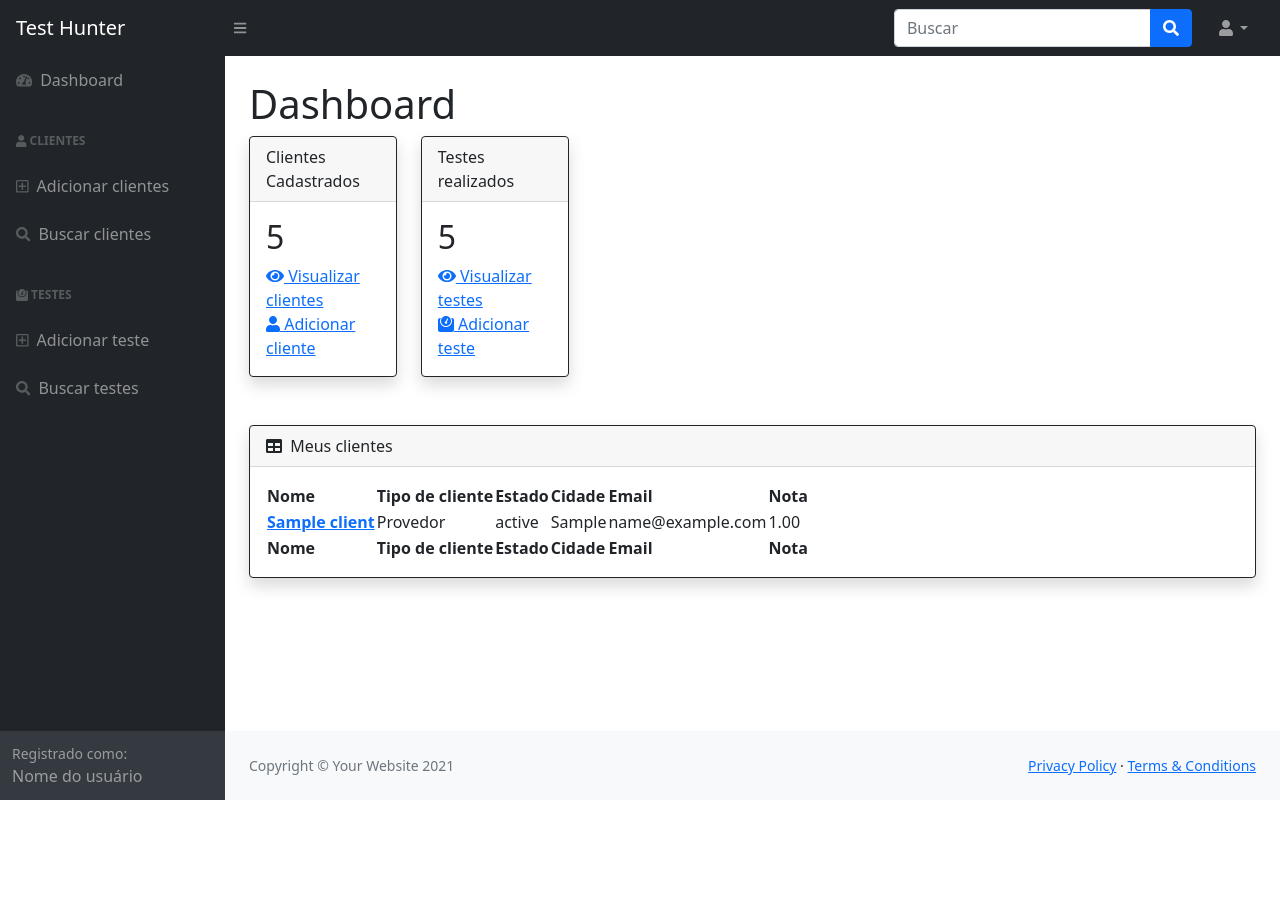
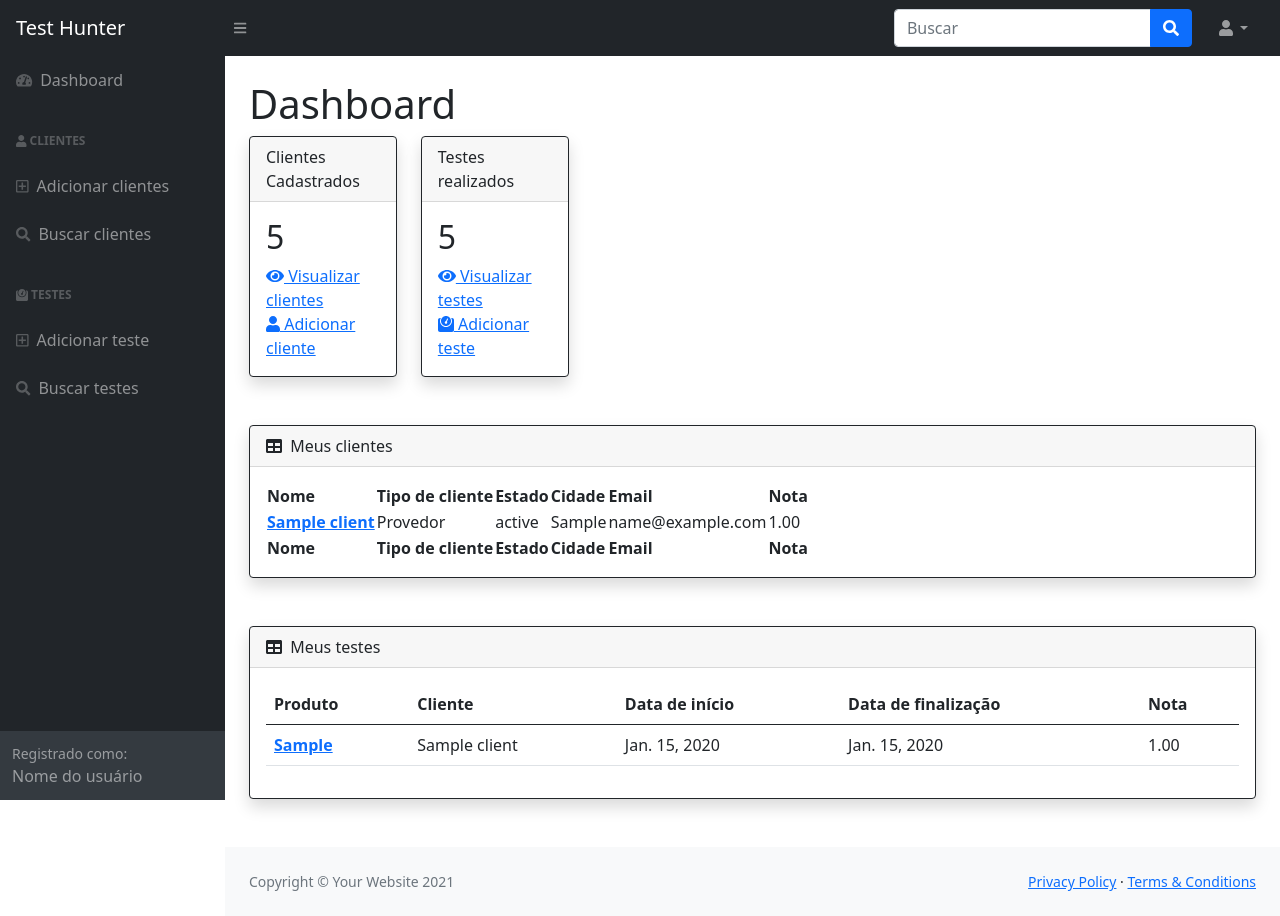
Before and after one commit to Hillerr/TestHunter, a Django app: page /accounts/ in a window 1280 px wide. Before the commit the page ends 800 px from the top, so only its background shows below. Run offline with Django 3.2, Linux system fonts and the light colour scheme; a user stored in the database is signed in; tables that the repository leaves empty hold one stand-in row (values such as "Sample post"); some libraries are stand-ins or nearby versions.

Commit message:
Fixing some front-end issues

```diff
--- a/TestHunter/static/assets/demo/datatables-demo.js
+++ b/TestHunter/static/assets/demo/datatables-demo.js
@@ -1,4 +1,5 @@
 // Call the dataTables jQuery plugin
 $(document).ready(function() {
   $('#dataTable').DataTable();
+  $('#mytestsTable').DataTable();
 });
--- a/TestHunter/static/js/datatables-simple-demo.js
+++ b/TestHunter/static/js/datatables-simple-demo.js
@@ -6,4 +6,8 @@ window.addEventListener('DOMContentLoaded', event => {
     if (datatablesSimple) {
         new simpleDatatables.DataTable(datatablesSimple);
     }
+    datatablesSimple = document.getElementById('mytestsTable');
+    if (datatablesSimple) {
+        new simpleDatatables.DataTable(datatablesSimple);
+    }
 });
--- a/accounts/views.py
+++ b/accounts/views.py
@@ -6,6 +6,7 @@ from django.contrib.auth.decorators import login_required
 from django.contrib import messages
 from django.contrib.auth import authenticate
 from client.models import Client
+from tests.models import Test
 
 # Create your views here.
 def login(request):
@@ -32,7 +33,8 @@ def login(request):
 
 @login_required(login_url='login')
 def logout(request):
-    return
+    auth.logout(request)
+    return redirect ('login')
 
 
 def register(request):
@@ -80,9 +82,13 @@ def dashboard(request):
         clients = Client.objects.filter(user_id=user.id)
         clients_count = clients.count()
 
+        tests = Test.objects.filter(user_id=user.id)
+        print(tests.count())
+
     context = {
         'clients': clients,
-        'clients_count': clients_count
+        'clients_count': clients_count,
+        'tests': tests
     }
 
     return render(request, 'accounts/dashboard.html', context)
--- a/templates/accounts/dashboard.html
+++ b/templates/accounts/dashboard.html
@@ -77,6 +77,37 @@
             </table>
         </div>
     </div>
+
+    <div class="card border-dark shadow mb-5">
+        <div class="card-header">
+            <i class="fas fa-table me-1"></i>
+            Meus testes
+        </div>
+        <div class="card-body">
+            <table class="table table-hover">
+                <thead>
+                    <tr>
+                        <th>Produto</th>
+                        <th>Cliente</th>
+                        <th>Data de início</th>
+                        <th>Data de finalização</th>
+                        <th>Nota</th>
+                    </tr>
+                </thead>
+                <tbody>
+                    {% for test in tests %}
+                    <tr>
+                        <th scope="row"><a href="#">{{test.product_tested}}</a></td>
+                        <td>{{test.client}}
+                        <td>{{test.start_date}}</td>
+                        <td>{{test.end_date}}</td>
+                        <td>{{test.final_grade}}</td>
+                    </tr>
+                    {% endfor %}
+                </tbody>
+            </table>
+        </div>
+    </div>
 </div>
 
 
--- a/templates/client/new-client.html
+++ b/templates/client/new-client.html
@@ -4,7 +4,7 @@
 <div class="container">
     <div class="row justify-content-center">
         <div class="col-lg-11">
-            <div class="card shadow-lg border-0 rounded-lg mt-5">
+            <div class="card shadow-sm border-dark rounded-lg mt-5">
                 <header class="card-header">
                     <strong class="d-inline-block mr-3">Novo Cliente</strong>
                         {% include 'includes/alerts.html' %}
@@ -16,7 +16,7 @@
                                 {% endfor %}
                             {% endif %}
                 </header>
-                <div class="card-body">
+                <div class="card-body bg-light">
                     <div class="row mb-2">
                         <div class="col-md-12">
 
```
Also changed, not shown: tests/views.py (+1 -0 lines).
